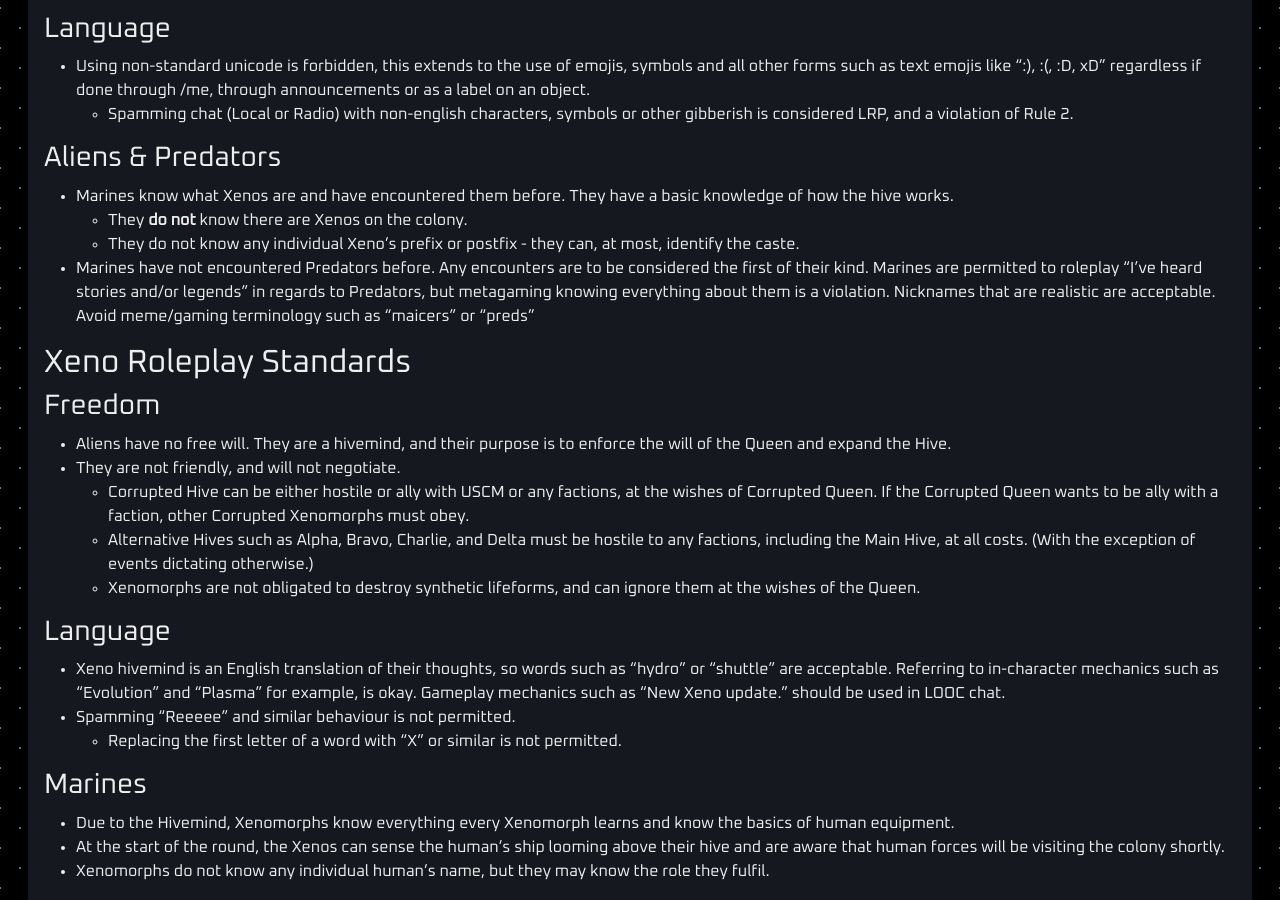
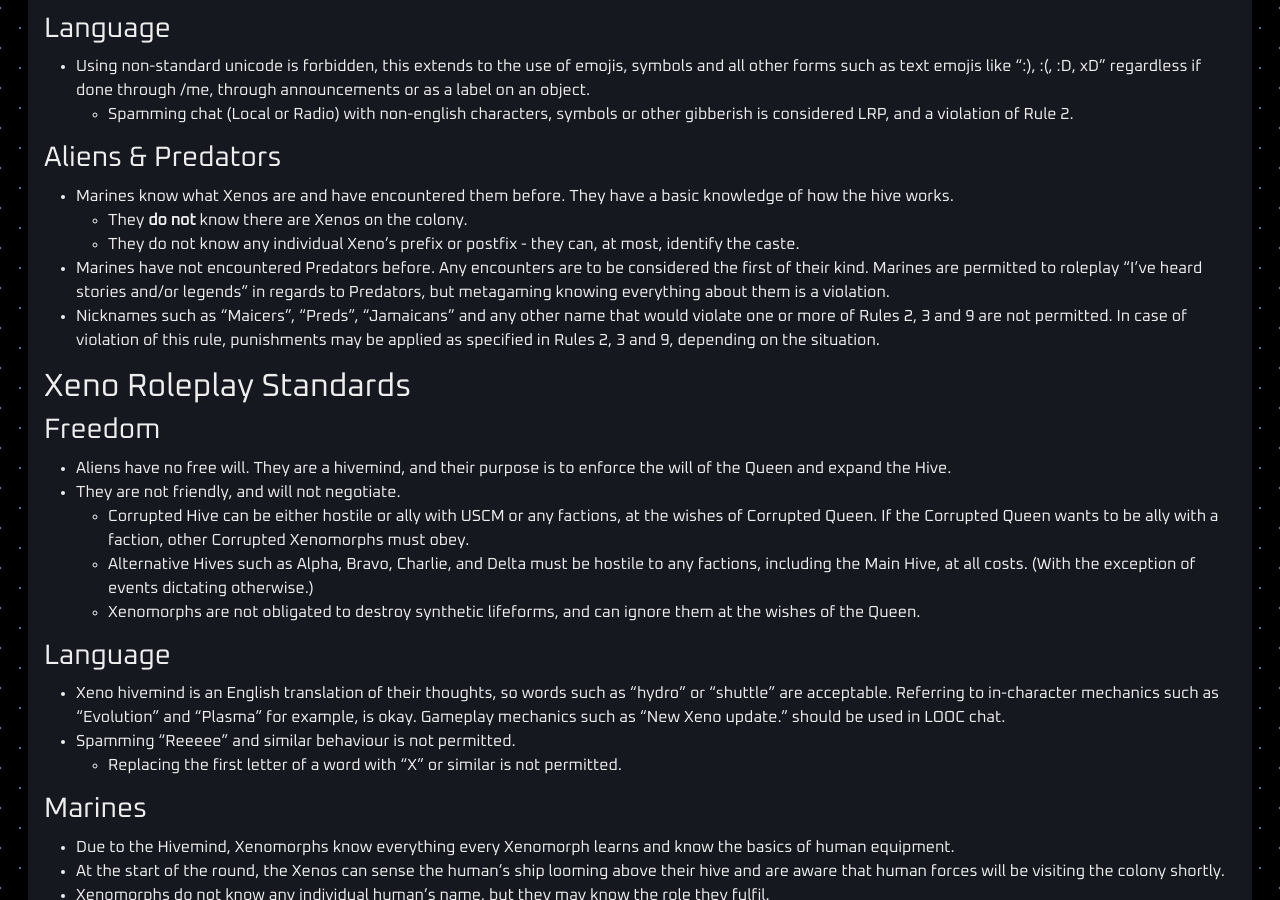
Before and after one commit to cmss13-devs/web, a Jekyll site: the page built from rules.md, in a window 1280 px wide and 900 px high, scrolled down 3552 px. Built offline with Jekyll 4.4.1, drawn with Linux system fonts in a browser that asks for light colours.

Commit message:
Regarding Predator Nicknames. Rule 2 (#75)
This PR removes the grey area in the rules that allows or prohibits the
usage of the term "Jamaicans".

```diff
--- a/rules.md
+++ b/rules.md
@@ -137,7 +137,8 @@
 - Marines know what Xenos are and have encountered them before. They have a basic knowledge of how the hive works.
   - They **do not** know there are Xenos on the colony.
   - They do not know any individual Xeno's prefix or postfix - they can, at most, identify the caste.
-- Marines have not encountered Predators before. Any encounters are to be considered the first of their kind. Marines are permitted to roleplay "I've heard stories and/or legends" in regards to Predators, but metagaming knowing everything about them is a violation. Nicknames that are realistic are acceptable. Avoid meme/gaming terminology such as "maicers" or "preds"
+- Marines have not encountered Predators before. Any encounters are to be considered the first of their kind. Marines are permitted to roleplay "I've heard stories and/or legends" in regards to Predators, but metagaming knowing everything about them is a violation.
+- Nicknames such as "Maicers", "Preds", "Jamaicans" and any other name that would violate one or more of Rules 2, 3 and 9 are not permitted. In case of violation of this rule, punishments may be applied as specified in Rules 2, 3 and 9, depending on the situation.
 
 ## Xeno Roleplay Standards
 
```
